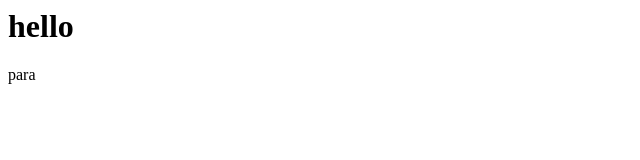
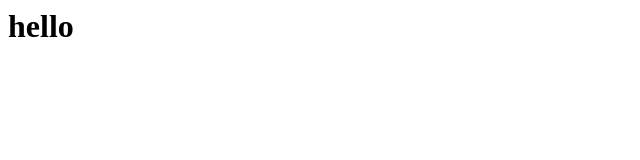
Before and after one commit to MHamzaTauqeer/gitSession, a plain HTML site: page index.html in a window 1280 px wide. Shown: the full height of the page, 0-640 px from the left. Drawn offline with Linux system fonts and the light colour scheme.

Commit message:
local changing

```diff
--- a/index.html
+++ b/index.html
@@ -1,2 +1 @@
 <h1>hello</h1>
-<p>para</p>
```
